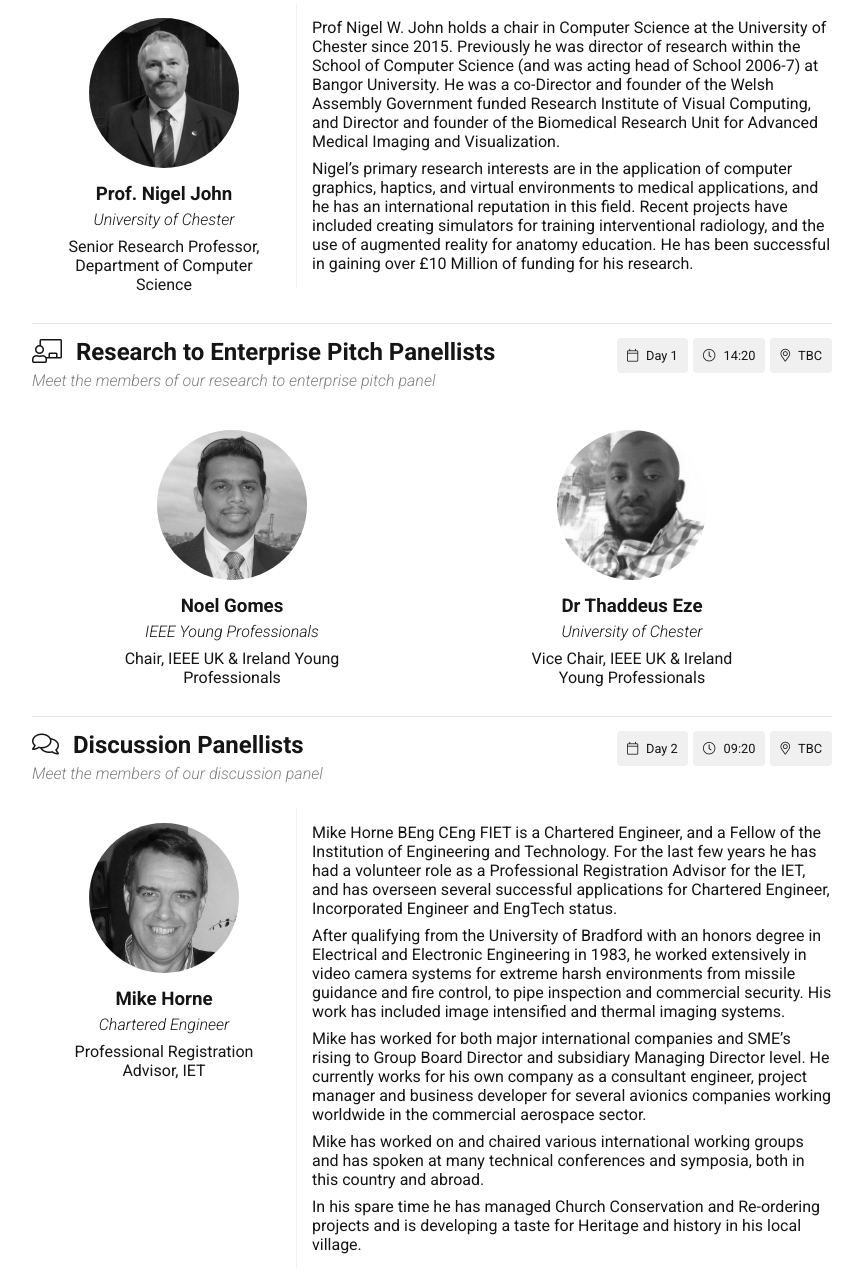
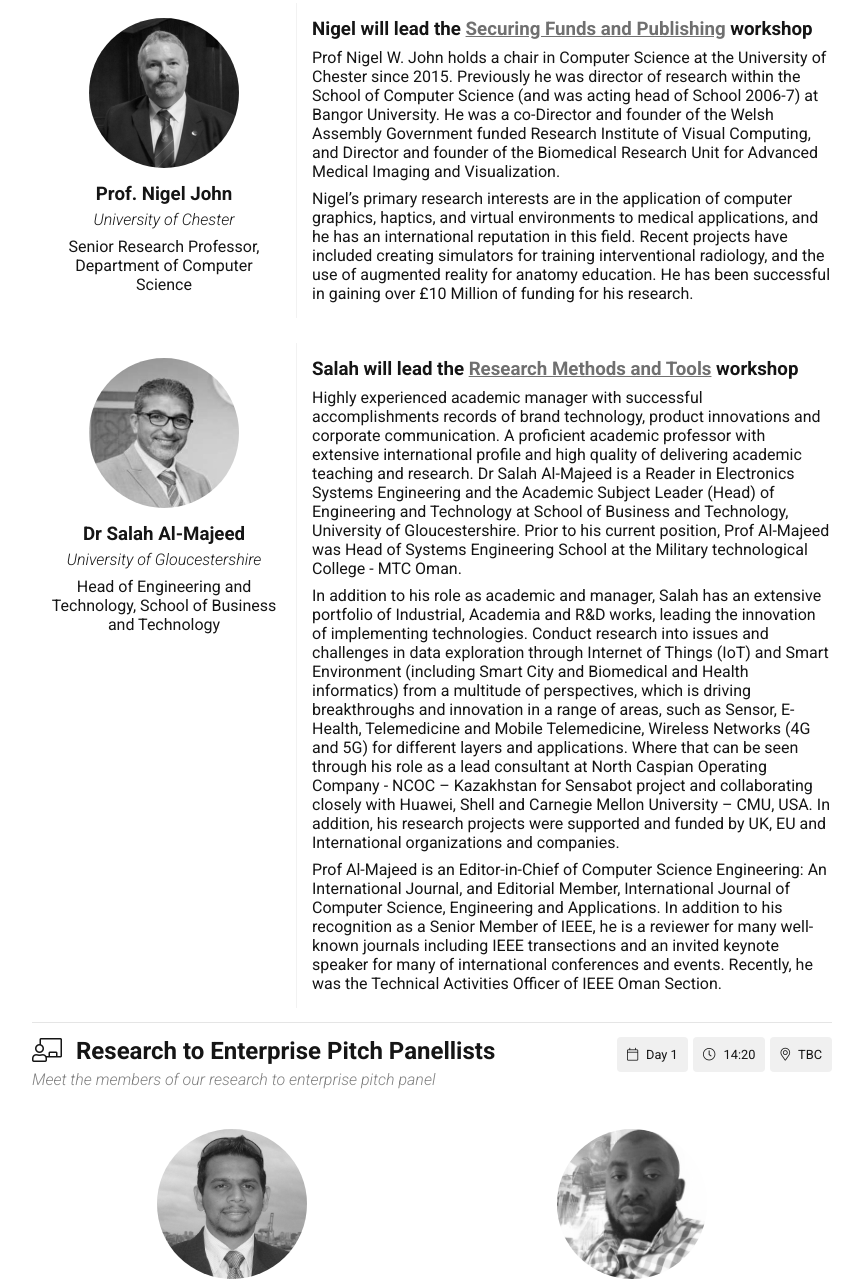
Before and after one commit to PButcher/uoc-ieee-symposium-website-2018, a website: page static/speakers/index.html in a window 1280 px wide. Shown: the part 846-2128 px from the top of the page, without its empty margins (208-1071 px from the left). Drawn offline with nearby package versions, Linux system fonts and the light colour scheme; files that its build step writes are made by us from their sources.

Commit message:
Adds Salah to workshops

```diff
--- a/sass/modules/_section.scss
+++ b/sass/modules/_section.scss
@@ -403,6 +403,7 @@
     box-sizing: border-box;
     padding: 15px 0px 15px 15px;
     border-left: solid 1px $c-nav-button;
+    text-align: left;
 
     @media(max-width: $m-nav) {
       max-width: 100%;
--- a/static/speakers/index.html
+++ b/static/speakers/index.html
@@ -99,8 +99,23 @@
               <p>Senior Research Professor, Department of Computer Science</p>
             </div>
             <div class="grid__cell-8">
+              <h3>Nigel will lead the <a href="../workshops#1">Securing Funds and Publishing</a> workshop</h3>
               <p>Prof Nigel W. John holds a chair in Computer Science at the University of Chester since 2015. Previously he was director of research within the School of Computer Science (and was acting head of School 2006-7) at Bangor University. He was a co-Director and founder of the Welsh Assembly Government funded Research Institute of Visual Computing, and Director and founder of the Biomedical Research Unit for Advanced Medical Imaging and Visualization.</p>
               <p>Nigel’s primary research interests are in the application of computer graphics, haptics, and virtual environments to medical applications, and he has an international reputation in this field. Recent projects have included creating simulators for training interventional radiology, and the use of augmented reality for anatomy education.  He has been successful in gaining over £10 Million of funding for his research.</p>
+            </div>
+          </div>
+          <div class="section__grid">
+            <div class="grid__cell-4">
+              <img src="../assets/img/people/salah-g.jpg">
+              <h3>Dr Salah Al-Majeed</h3>
+              <h4>University of Gloucestershire</h4>
+              <p>Head of Engineering and Technology, School of Business and Technology</p>
+            </div>
+            <div class="grid__cell-8">
+              <h3>Salah will lead the <a href="../workshops#2">Research Methods and Tools</a> workshop</h3>
+              <p>Highly experienced academic manager with successful accomplishments records of brand technology, product innovations and corporate communication. A proficient academic professor with extensive international profile and high quality of delivering academic teaching and research. Dr Salah Al-Majeed is a Reader in Electronics Systems Engineering and the Academic Subject Leader (Head) of Engineering and Technology at School of Business and Technology, University of Gloucestershire. Prior to his current position, Prof Al-Majeed was Head of Systems Engineering School at the Military technological College - MTC Oman.</p>
+              <p>In addition to his role as academic and manager, Salah has an extensive portfolio of Industrial, Academia and R&D works, leading the innovation of implementing technologies. Conduct research into issues and challenges in data exploration through Internet of Things (IoT) and Smart Environment (including Smart City and Biomedical and Health informatics) from a multitude of perspectives, which is driving breakthroughs and innovation in a range of areas, such as Sensor, E-Health, Telemedicine and Mobile Telemedicine, Wireless Networks (4G and 5G) for different layers and applications. Where that can be seen through his role as a lead consultant at North Caspian Operating Company - NCOC – Kazakhstan for Sensabot project and collaborating closely with Huawei, Shell and Carnegie Mellon University – CMU, USA. In addition, his research projects were supported and funded by UK, EU and International organizations and companies.</p>
+              <p>Prof Al-Majeed is an Editor-in-Chief of Computer Science Engineering: An International Journal, and Editorial Member, International Journal of Computer Science, Engineering and Applications. In addition to his recognition as a Senior Member of IEEE, he is a reviewer for many well-known journals including IEEE transections and an invited keynote speaker for many of international conferences and events. Recently, he was the Technical Activities Officer of IEEE Oman Section.</p>
             </div>
           </div>
         </section>
```
Also changed, not shown: static/workshops/index.html (+14 -1 lines), static/assets/img/people/salah-g.jpg (added).
